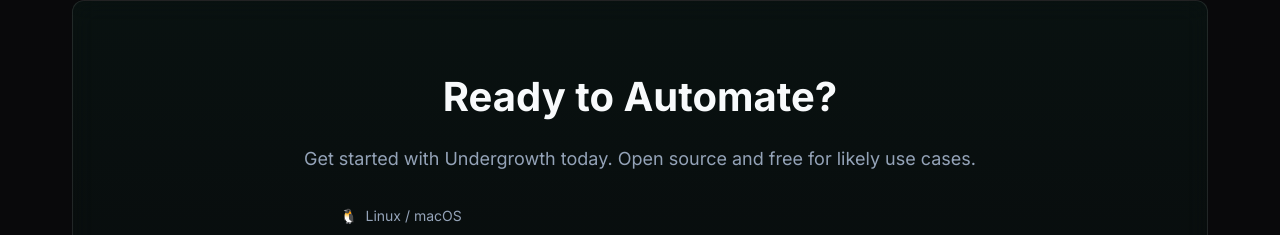
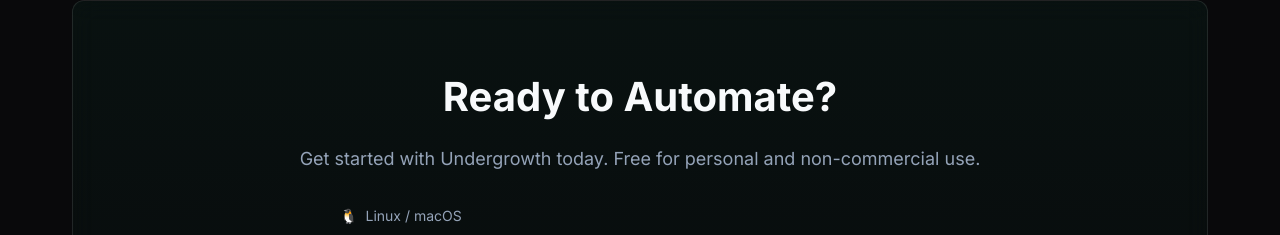
Before and after one commit to MyysticOwl/undergrowth-website, a React (Vite) app: page / in a window 1280 px wide. Shown: the part 5377-5612 px from the top of the page. Built offline with nearby package versions, Linux system fonts and the light colour scheme.

Commit message:
Fixing Open Source Claims

```diff
--- a/src/components/Download.jsx
+++ b/src/components/Download.jsx
@@ -10,7 +10,7 @@
                     <div className="download-content">
                         <h2 className="section-title">Ready to Automate?</h2>
                         <p className="section-subtitle">
-                            Get started with Undergrowth today. Open source and free for likely use cases.
+                            Get started with Undergrowth today. Free for personal and non-commercial use.
                         </p>
 
                         <div className="install-options">
@@ -57,7 +57,7 @@
                     </div>
                 </div>
             </div>
-        </section>
+        </section >
     );
 };
 
```
